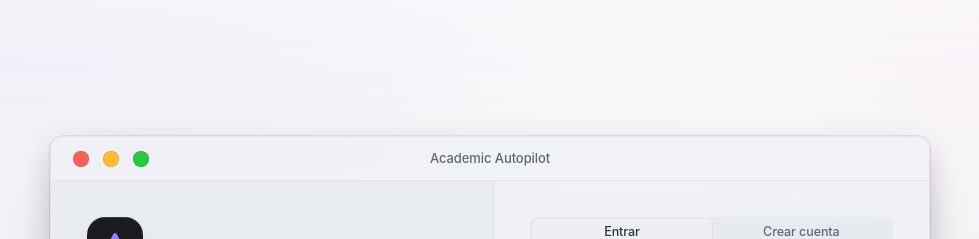
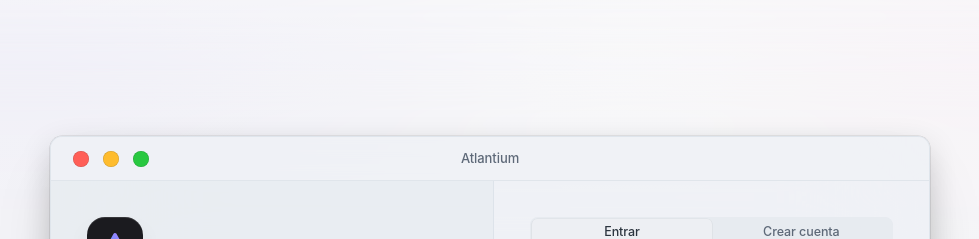
Before and after one commit to elalex2000pro-sketch/academic-autopilot2.0, a Next.js app in the folder frontend/: page /login in a window 1280 px wide. Shown: the top 239 px of the page, without its empty margins (150-1129 px from the left). Built offline with nearby package versions, Linux system fonts and the light colour scheme.

Commit message:
feat(branding): show Atlantium without changing application identity

```diff
--- a/frontend/public/offline.html
+++ b/frontend/public/offline.html
@@ -4,7 +4,7 @@
     <meta charset="utf-8" />
     <meta name="viewport" content="width=device-width, initial-scale=1" />
     <meta name="theme-color" content="#e7e8ec" />
-    <title>Sin conexión · Academic Autopilot</title>
+    <title>Sin conexión · Atlantium</title>
     <style>
       :root { color-scheme: light dark; }
       * { box-sizing: border-box; }
@@ -79,10 +79,10 @@
   </head>
   <body>
     <main>
-      <img class="logo" src="/icons/icon-192.png" alt="Academic Autopilot" />
+      <img class="logo" src="/icons/icon-192.png" alt="Atlantium" />
       <h1>Estás sin conexión</h1>
       <p>
-        Academic Autopilot necesita conexión para sincronizar. Si ya instalaste la app, puedes volver a
+        Atlantium necesita conexión para sincronizar. Si ya instalaste la app, puedes volver a
         abrirla y consultar la copia local de tus apuntes.
       </p>
       <div class="box">
--- a/frontend/src/app/chat/page.tsx
+++ b/frontend/src/app/chat/page.tsx
@@ -1,6 +1,6 @@
 import { ChatPageView } from "@/components/chat-page-view";
 
-export const metadata = { title: "Chat · Academic Autopilot" };
+export const metadata = { title: "Chat · Atlantium" };
 
 export default function ChatPage() {
   return <ChatPageView />;
--- a/frontend/src/app/global-error.tsx
+++ b/frontend/src/app/global-error.tsx
@@ -45,7 +45,7 @@ export default function GlobalError({
       >
         <main style={{ maxWidth: 560, textAlign: "center" }}>
           <h1 style={{ fontSize: 24, margin: "0 0 8px", letterSpacing: "-0.03em" }}>
-            Academic Autopilot no pudo arrancar
+            Atlantium no pudo arrancar
           </h1>
           <p style={{ fontSize: 14, lineHeight: 1.6, color: "#555" }}>
             Se produjo un error inesperado al cargar la aplicación. Puedes reintentar o
--- a/frontend/src/app/layout.tsx
+++ b/frontend/src/app/layout.tsx
@@ -16,16 +16,16 @@ import "./v18-theme.css";
 
 export const metadata: Metadata = {
   title: {
-    default: "Academic Autopilot",
-    template: "%s · Academic Autopilot",
+    default: "Atlantium",
+    template: "%s · Atlantium",
   },
   description:
     "Gestor academico autonomo: planifica tu estudio, organiza apuntes y consulta tu biblioteca, tambien sin conexion.",
-  applicationName: "Academic Autopilot",
+  applicationName: "Atlantium",
   manifest: "/manifest.webmanifest",
   appleWebApp: {
     capable: true,
-    title: "Academic Autopilot",
+    title: "Atlantium",
     statusBarStyle: "default",
   },
   formatDetection: { telephone: false },
--- a/frontend/src/app/login/page.tsx
+++ b/frontend/src/app/login/page.tsx
@@ -90,7 +90,7 @@ export default function LoginPage() {
         <div className="app-drag relative flex h-11 items-center border-b border-slate-300/40 bg-slate-100/60 px-4 dark:border-white/[0.06] dark:bg-white/[0.03]">
           <TrafficLights />
           <span className="pointer-events-none absolute inset-x-0 text-center text-[13px] font-medium text-muted-foreground">
-            Academic Autopilot
+            Atlantium
           </span>
         </div>
 
@@ -135,7 +135,7 @@ export default function LoginPage() {
               <span className="flex h-9 w-9 items-center justify-center rounded-[10px] bg-[#1b1b1f] text-white shadow-sm">
                 <Logo className="h-6 w-6" />
               </span>
-              <span className="text-[13px] font-semibold">Academic Autopilot</span>
+              <span className="text-[13px] font-semibold">Atlantium</span>
             </div>
 
             {view === "recovery" ? (
--- a/frontend/src/app/office/page.tsx
+++ b/frontend/src/app/office/page.tsx
@@ -1,6 +1,6 @@
 import { OfficeHome } from "@/components/office/office-home";
 
-export const metadata = { title: "Academic-Office · Academic Autopilot" };
+export const metadata = { title: "Academic-Office · Atlantium" };
 
 export default function OfficePage() {
   return <OfficeHome />;
--- a/frontend/src/components/app-shell.tsx
+++ b/frontend/src/components/app-shell.tsx
@@ -248,8 +248,8 @@ export function AppShell({ children }: { children: React.ReactNode }) {
           </div>
           <Link
             href="/"
-            aria-label="Academic Autopilot · Inicio"
-            title="Academic Autopilot"
+            aria-label="Atlantium · Inicio"
+            title="Atlantium"
             className="mt-1 flex h-11 w-11 shrink-0 items-center justify-center rounded-2xl text-white outline-none transition-colors hover:bg-white/10 focus-visible:ring-2 focus-visible:ring-white/55"
           >
             <Logo className={sidebarLayout.collapsed ? "h-8 w-8" : "h-10 w-10"} />
@@ -325,14 +325,14 @@ export function AppShell({ children }: { children: React.ReactNode }) {
                 <Link
                   href="/"
                   className="flex min-w-0 items-center gap-2.5 rounded-xl outline-none focus-visible:ring-2 focus-visible:ring-text-on-selection/25 dark:focus-visible:ring-white/35"
-                  aria-label="Academic Autopilot · Inicio"
+                  aria-label="Atlantium · Inicio"
                 >
                   <span className="flex h-9 w-9 shrink-0 items-center justify-center rounded-xl bg-surface-inverse text-white">
                     <Logo className="h-6 w-6" />
                   </span>
                   <span className="min-w-0">
                     <span className="block truncate text-[12.5px] font-semibold leading-tight tracking-[-0.02em] text-text-on-selection dark:text-white/90">
-                      Academic Autopilot
+                      Atlantium
                     </span>
                     <span className="block truncate text-[9.5px] leading-tight text-black/45 dark:text-white/35">
                       Planificador de estudio
--- a/frontend/src/components/boot-splash.tsx
+++ b/frontend/src/components/boot-splash.tsx
@@ -42,7 +42,7 @@ export function BootSplash() {
       className="pointer-events-none fixed inset-0 z-[200] overflow-hidden bg-background transition-opacity duration-300 motion-reduce:transition-none"
       style={{ opacity: leaving ? 0 : 1 }}
     >
-      <span className="sr-only">Cargando Academic Autopilot…</span>
+      <span className="sr-only">Cargando Atlantium…</span>
       <SkeletonScreen />
     </div>
   );
--- a/frontend/src/components/install-app-button.tsx
+++ b/frontend/src/components/install-app-button.tsx
@@ -293,7 +293,7 @@ export function InstallAppButton({
         Instalador para Windows 10 y 11
       </p>
       <p className="mt-1 text-xs leading-5 text-indigo-900/80 dark:text-indigo-100/80">
-        Descarga el archivo, ábrelo y sigue los pasos. Tendrás Academic Autopilot en su propia ventana,
+        Descarga el archivo, ábrelo y sigue los pasos. Tendrás Atlantium en su propia ventana,
         con acceso directo en el escritorio y sin abrir el navegador.
       </p>
       <Button
@@ -336,7 +336,7 @@ export function InstallAppButton({
         El instalador es para Windows
       </p>
       <p className="mt-1 text-xs leading-5 text-indigo-900/80 dark:text-indigo-100/80">
-        En este dispositivo puedes usar Autopilot como app web instalable, con su propia ventana y
+        En este dispositivo puedes usar Atlantium como app web instalable, con su propia ventana y
         acceso directo. Tus datos y tu cuenta son los mismos.
       </p>
       <p className="mt-2 text-[11px] leading-5 text-indigo-800/75 dark:text-indigo-200/75">
@@ -377,7 +377,7 @@ export function InstallAppButton({
             </span>
             <div>
               <h2 id="install-app-title" className="text-lg font-bold tracking-tight">
-                Instala Autopilot en tu ordenador
+                Instala Atlantium en tu ordenador
               </h2>
               <p className="text-xs text-muted-foreground">
                 Un programa propio para Windows, sin abrir el navegador.
@@ -450,7 +450,7 @@ export function InstallAppButton({
               <Download className="h-4 w-4 text-indigo-500" /> Otra opción: instalar como app web
             </p>
             <p className="mt-1 text-xs leading-5 text-muted-foreground">
-              Si no quieres descargar el instalador, puedes abrir Autopilot como una app web en este
+              Si no quieres descargar el instalador, puedes abrir Atlantium como una app web en este
               dispositivo. Es la misma cuenta y los mismos datos.
             </p>
             {webAppInstalled ? (
--- a/frontend/src/components/onboarding-modal.tsx
+++ b/frontend/src/components/onboarding-modal.tsx
@@ -82,7 +82,7 @@ const STEPS: OnboardingStep[] = [
     eyebrow: "Hazlo tuyo",
     title: "Ajustes",
     description:
-      "Conecta tus herramientas y elige cómo quieres trabajar. Autopilot se adapta a tu forma de estudiar.",
+      "Conecta tus herramientas y elige cómo quieres trabajar. Atlantium se adapta a tu forma de estudiar.",
     bullets: [
       "Conecta Moodle o Google Classroom para importar tareas.",
       "Elige tu motor de IA y activa los recordatorios.",
--- a/frontend/src/components/settings-view.tsx
+++ b/frontend/src/components/settings-view.tsx
@@ -625,13 +625,13 @@ export function SettingsView() {
     setNotice(
       granted
         ? "Notificaciones activadas: los mensajes del chat avisarán en el sistema."
-        : "El sistema bloqueó las notificaciones. Actívalas para Academic Autopilot en los ajustes de tu navegador u ordenador.",
+        : "El sistema bloqueó las notificaciones. Actívalas para Atlantium en los ajustes de tu navegador u ordenador.",
     );
   }, []);
 
   const handleTestNotification = useCallback(async () => {
     const shown = await showSystemNotification({
-      title: "Academic Autopilot",
+      title: "Atlantium",
       body: "Así se verán los avisos de mensajes nuevos del chat.",
       tag: "chat-test",
     });
```
Also changed, not shown: frontend/public/manifest.webmanifest.
